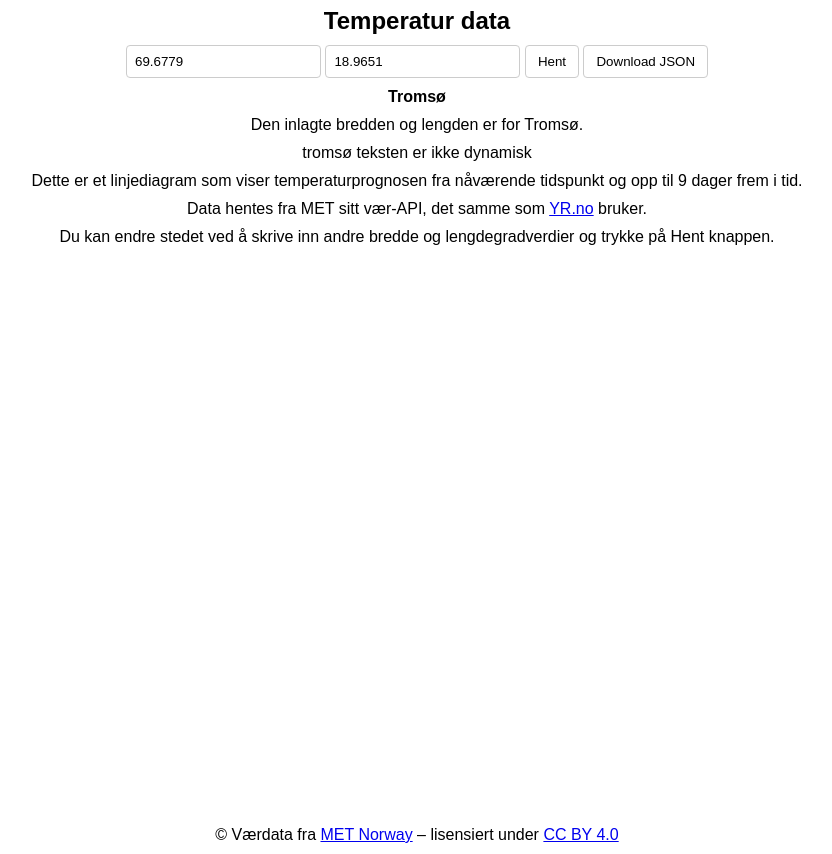
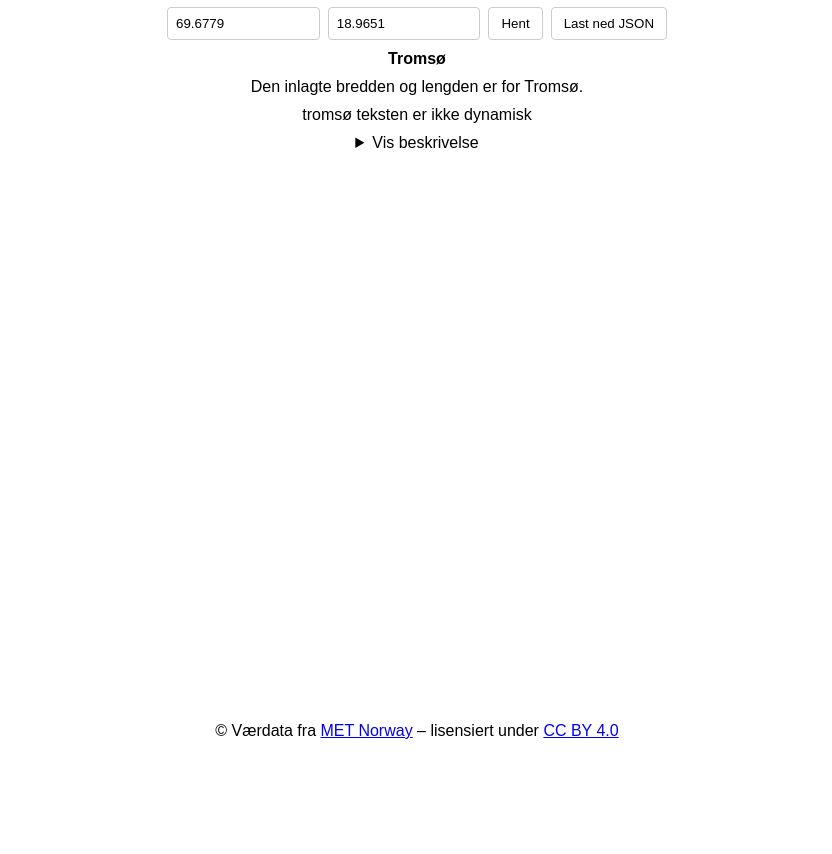
Before and after one commit to Benjy0812/NettsideNordKlima, a website built with Vite: page index.html in a window 1280 px wide. Shown: the part 50-904 px from the top of the page, without its empty margins (223-1055 px from the left). After the commit the page ends 800 px from the top, so only its background shows below. Built offline with nearby package versions, Linux system fonts and the light colour scheme.

Commit message:
Fix more clear text for user and added drop down menu for details

```diff
--- a/index.html
+++ b/index.html
@@ -8,9 +8,8 @@
   </head>
   <body>
     <h1>Nordisk Vær</h1>
-    <h2>Temperatur data</h2>
-    <!-- Input-felter for bredde- og lengdegrad -->
-    <div class="fetch-container">
+    <!-- Input-felter for bredde og lengdegrad -->
+    <div class="fetch__container">
       <input
         class="input__field"
         type="text"
@@ -26,12 +25,14 @@
         placeholder="Lengdegrad"
       />
       <button class="button" id="fetch-weather" type="button">Hent</button>
-      <button class="button" id="download-json">Download JSON</button>
+      <button class="button" id="download-json">Last ned JSON</button>
     </div>
     <p class="bold">Tromsø</p>
     <p class="bold" id="temp"></p>
     <p>Den inlagte bredden og lengden er for Tromsø.</p>
-    <p id="location">tromsø teksten er ikke dynamisk</p>
+    <p>tromsø teksten er ikke dynamisk</p>
+    <details>
+      <summary>Vis beskrivelse</summary>
       <p>
         Dette er et linjediagram som viser temperaturprognosen fra nåværende
         tidspunkt og opp til 9 dager frem i tid.
@@ -41,9 +42,10 @@
         <a href="https://www.yr.no">YR.no</a> bruker.
       </p>
       <p>
-      Du kan endre stedet ved å skrive inn andre bredde og lengdegradverdier og
-      trykke på Hent knappen.
+        Du kan endre stedet ved å skrive inn andre bredde og lengdegradverdier
+        og trykke på Hent knappen.
       </p>
+    </details>
     <!-- Grafen vises her -->
     <div class="chart-container">
       <canvas class="line-chart" id="chart"></canvas>
```
Lines whose indentation alone changed are shown as unchanged.
